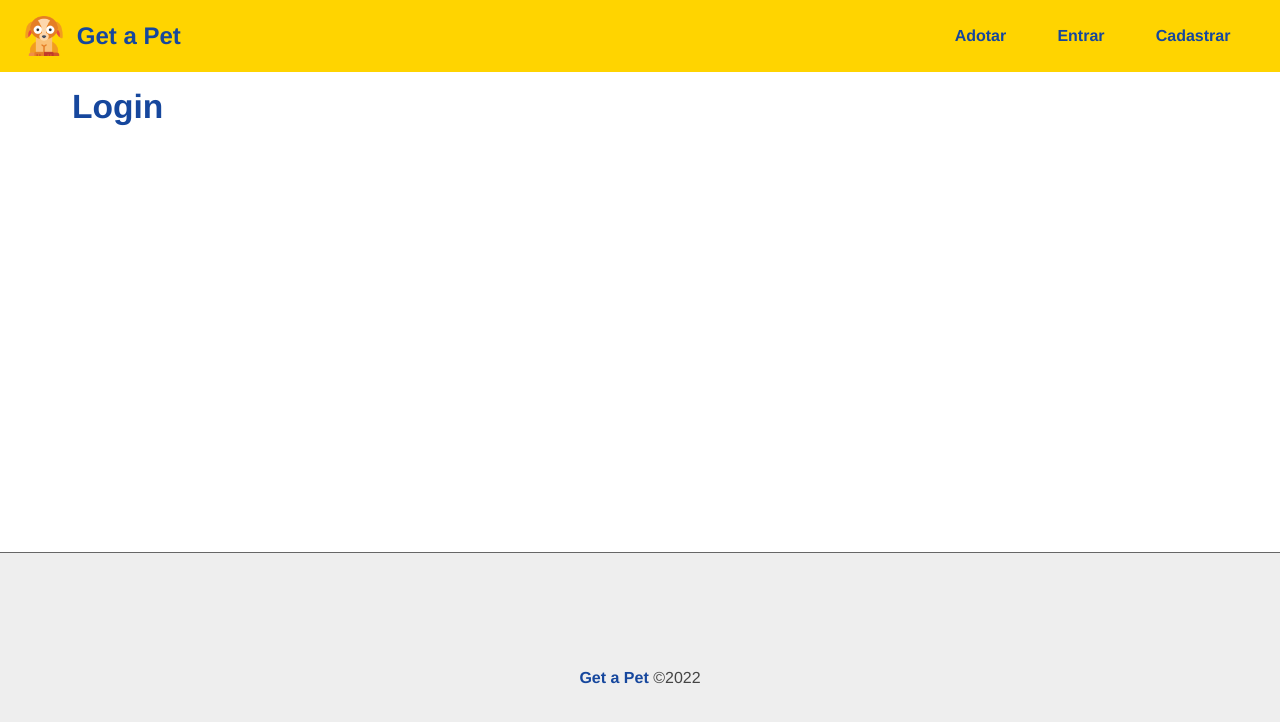
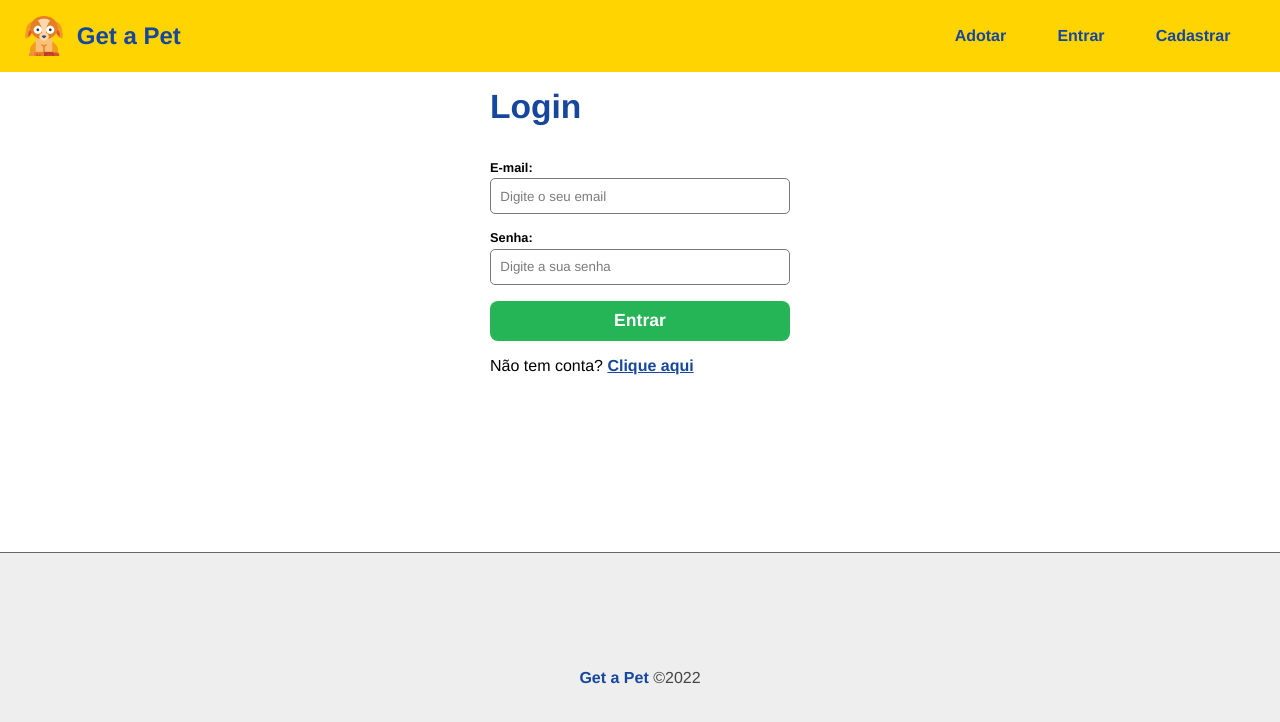
Before and after one commit to rogeritael/get_a_pet, a React (Create React App) app in the folder frontend/: page /login in a window 1280 px wide. Shown: the top 722 px of the page. Built offline with nearby package versions, Linux system fonts and the light colour scheme.

Commit message:
formulário e função de login

```diff
--- a/frontend/src/components/pages/Auth/Login.jsx
+++ b/frontend/src/components/pages/Auth/Login.jsx
@@ -1,7 +1,47 @@
+import {useState, useContext} from 'react';
+import { Link } from 'react-router-dom';
+import {Input} from '../../form/Input';
+
+import styles from '../../form/Form.module.css';
+
+import { Context } from '../../../context/UserContext';
+
 export function Login(){
+    const [user, setUser] = useState({});
+    const {login} = useContext(Context)
+
+    function handleChange(e){
+        setUser({...user, [e.target.name]: e.target.value});
+    }
+
+    function handleSubmit(e){
+        e.preventDefault();
+        login(user);
+    }
+
     return(
-        <section>
+        <section className={styles.form_container}>
             <h1>Login</h1>
+            <form onSubmit={handleSubmit}>
+                <Input
+                    text="E-mail"
+                    type="email"
+                    name="email"
+                    placeholder="Digite o seu email"
+                    handleOnChange={handleChange}
+                />
+                <Input
+                    text="Senha"
+                    type="password"
+                    name="password"
+                    placeholder="Digite a sua senha"
+                    handleOnChange={handleChange}
+                />
+                <input type="submit" value="Entrar" />
+            </form>
+            <p>
+                Não tem conta? <Link to="/register">Clique aqui</Link>
+            </p>
         </section>
     )
 }
--- a/frontend/src/components/pages/Auth/Register.jsx
+++ b/frontend/src/components/pages/Auth/Register.jsx
@@ -21,6 +21,7 @@
 
     return(
         <section className={styles.form_container}>
+            <h1>Cadastrar</h1>
             <form onSubmit={handleSubmit}>
                 <Input
                     text="Nome"
--- a/frontend/src/context/UserContext.jsx
+++ b/frontend/src/context/UserContext.jsx
@@ -4,9 +4,9 @@
 const Context = createContext();
 
 function UserProvider({children}){
-    const {authenticated, register, logout} = useAuth();
+    const {authenticated, register, logout, login} = useAuth();
 
-    return <Context.Provider value={{authenticated, register, logout}}>{children}</Context.Provider>
+    return <Context.Provider value={{authenticated, register, logout, login}}>{children}</Context.Provider>
 }
 
 export {Context, UserProvider}
--- a/frontend/src/hooks/useAuth.jsx
+++ b/frontend/src/hooks/useAuth.jsx
@@ -55,5 +55,26 @@
         setFlashMessage(msgText, msgType);
     }
 
-    return {authenticated, register, logout}
+    async function login(user){
+        let msgText = 'Login realizado com sucesso';
+        let msgType = 'success';
+
+        try{
+
+            const data = await api.post('/users/login', user)
+            .then((response) => {
+                return response.data
+            })
+
+            await authUser(data);
+
+        }catch(error){
+            msgText =  error.response.data.message;
+            msgType = 'error';
+        }
+
+        setFlashMessage(msgText, msgType);
+    }
+
+    return {authenticated, register, logout, login}
 }
```
